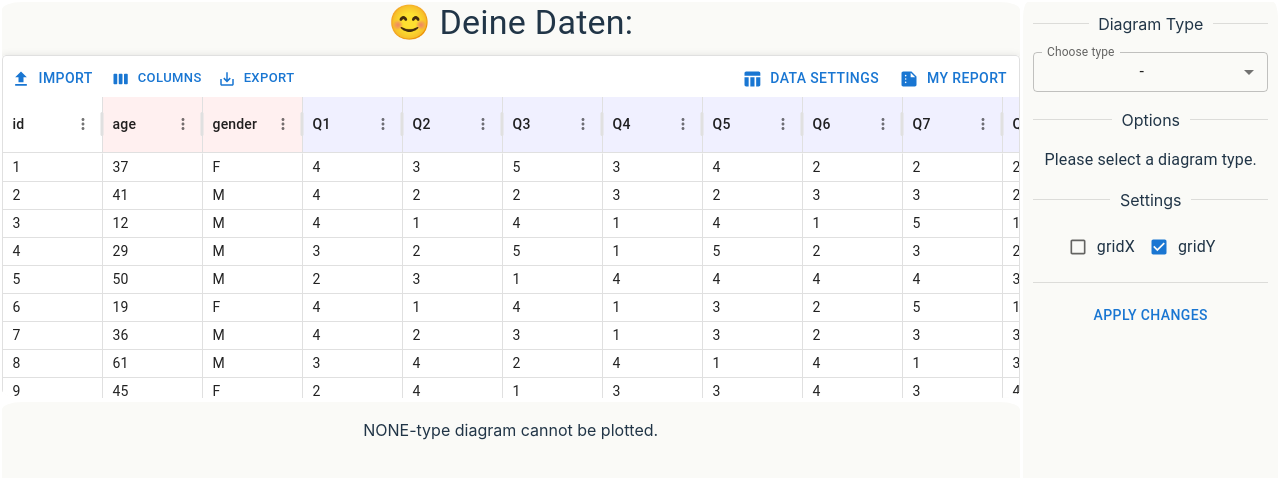
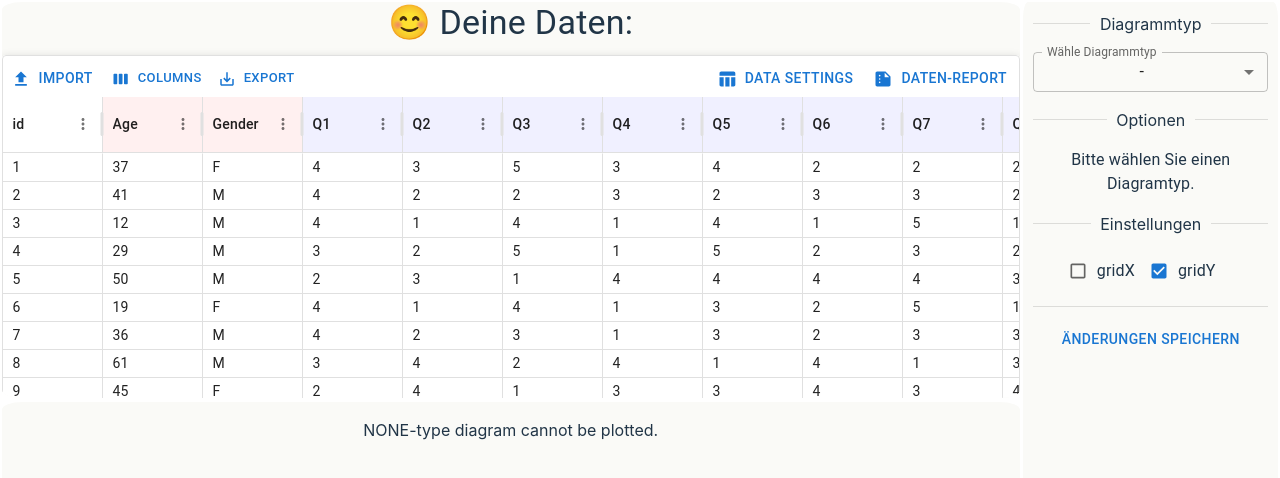
Before and after one commit to UniRegensburg/mme-sose24-statistics, a React (Vite) app: page /workspace in a window 1280 px wide. Shown: the top 478 px of the page. Built offline with nearby package versions, Linux system fonts and the light colour scheme.

Commit message:
Localization + Report Update

```diff
--- a/src/app/pages/workspace/datatables/DataTableTabs.jsx
+++ b/src/app/pages/workspace/datatables/DataTableTabs.jsx
@@ -9,13 +9,18 @@ import { DataGrid } from '@mui/x-data-grid';
 import TableToolbar from "./Toolbar/TableToolbar";
 import { useState } from "react";
 
-
+function _capitalizeFirstLetter(value) {
+  if (typeof value === 'string') {
+    return value.replace(/\b\w/g, (char) => char.toUpperCase());
+  }
+  return value;
+}
 
 function _prepareColumns(dataEntity) {
   const prepareCol = (type) => (col) => {
     return {
       field: col,
-      headerName: col,
+      headerName: _capitalizeFirstLetter(col),
       editable: col !== "id",
       headerClassName: `${type}-header`
     }
@@ -52,7 +57,6 @@ export default function DataTableTabs() {
   const [currentCol, setCurrentCol] = useState("")
 
   // ---------- Danger zone ends here ----------
-
 
   if (!dataEntity) {
     return (
--- a/src/app/pages/workspace/datatables/Toolbar/ImportBtn.jsx
+++ b/src/app/pages/workspace/datatables/Toolbar/ImportBtn.jsx
@@ -30,7 +30,7 @@ export default function ImportBtn() {
         startIcon={<FileUploadIcon />}
         onClick={handleBtnClick}
       >
-        import
+        Import
       </Button>
       <input
         ref={inputRef}
--- a/src/app/pages/workspace/datatables/Toolbar/MyReportBtn.jsx
+++ b/src/app/pages/workspace/datatables/Toolbar/MyReportBtn.jsx
@@ -1,4 +1,4 @@
-import { useState } from 'react'
+import { useState } from 'react';
 import {
   Button,
   Dialog,
@@ -14,14 +14,40 @@ import { useWorkspaceContext } from "../../../../../providers/WorkspaceProvider"
 import SummarizeIcon from '@mui/icons-material/Summarize';
 import dataAnalysisService from '../../../../../services/DataAnalysisService';
 
-
-
-// Function to capitalize the categories inside the Report
+// Function to capitalize the categories inside the report
 function capitalizeFirstLetter(string) {
   return string.charAt(0).toUpperCase() + string.slice(1);
 }
 
-// Function to make the Report more human readable
+// Function to format  objects/arrays to a more readable format
+function formatValue(value) {
+  if (Array.isArray(value)) {
+    return value.map(item => (
+      <ListItemText
+        key={item}
+        primary={typeof item === 'object' ? formatValue(item) : item}
+        sx={{ paddingLeft: 2 }} // Indent array items
+      />
+    ));
+  } else if (typeof value === 'object' && value !== null) {
+    return (
+      <List>
+        {Object.entries(value).map(([key, val]) => (
+          <ListItem key={key}>
+            <ListItemText
+              primary={capitalizeFirstLetter(key.replace(/_/g, ' '))}
+              secondary={typeof val === 'object' ? formatValue(val) : val}
+              sx={{ paddingLeft: 2 }} // Indent nested object values
+            />
+          </ListItem>
+        ))}
+      </List>
+    );
+  }
+  return value; // If it's not an array or object, return the value directly
+}
+
+// Function to make the report more human-readable
 function formatReport(report) {
   if (typeof report === 'object' && report !== null) {
     return (
@@ -29,8 +55,8 @@ function formatReport(report) {
         {Object.entries(report).map(([key, value]) => (
           <ListItem key={key}>
             <ListItemText
-              primary={capitalizeFirstLetter(key.replace(/_/g, ' '))} // Capitalize and replace underscores with spaces
-              secondary={typeof value === 'object' ? JSON.stringify(value, null, 2).replace(/[{}[\]]/g, '') : value}
+              primary={capitalizeFirstLetter(key.replace(/_/g, ' '))}
+              secondary={formatValue(value)}
             />
           </ListItem>
         ))}
@@ -38,8 +64,8 @@ function formatReport(report) {
     );
   }
 
-  // Return a string without brackets if it's not an Object
-  return <DialogContentText>{JSON.stringify(report).replace(/[{}[\]]/g, '')}</DialogContentText>;
+  // Return a string if the report is not an object
+  return <DialogContentText>{report}</DialogContentText>;
 }
 
 export default function MyReportBtn() {
@@ -56,7 +82,7 @@ export default function MyReportBtn() {
   return (
     <div>
       <Button onClick={handleClickOpen} startIcon={<SummarizeIcon />}>
-        my report
+        Daten-Report
       </Button>
       <Dialog
         fullWidth={true}
@@ -66,12 +92,12 @@ export default function MyReportBtn() {
       >
         <DialogContent>
           <Typography variant="h6" gutterBottom>
-            Report Details
+            Ihre übergebenen Daten:
           </Typography>
           {formatReport(report)}
         </DialogContent>
         <DialogActions>
-          <Button onClick={handleClose}>Close</Button>
+          <Button onClick={handleClose}>Schließen</Button>
         </DialogActions>
       </Dialog>
     </div>
--- a/src/app/pages/workspace/datatables/Toolbar/SetColumnsBtn.jsx
+++ b/src/app/pages/workspace/datatables/Toolbar/SetColumnsBtn.jsx
@@ -138,7 +138,7 @@ function QtnTypeSelect({ currentType, onChange }) {
   return (
     <>
     <FormControl fullWidth>
-      <InputLabel id="qtn-select">Set questionnaire type</InputLabel>
+      <InputLabel id="qtn-select">Fragebogen-Typ</InputLabel>
       <Select
         labelId="qtn-select"
         label="Set questionnaire type"
--- a/src/app/pages/workspace/modification/Modification.jsx
+++ b/src/app/pages/workspace/modification/Modification.jsx
@@ -69,12 +69,12 @@ function Modification() {
     onKeyDown={onKeyDown}
     >
       <Box sx={{ display: 'flex', flexDirection: 'column', gap: 2 }}>
-        <Divider>Diagram Type</Divider>
+        <Divider>Diagrammtyp</Divider>
         <FormControl fullWidth>
-          <InputLabel id="diagram-type">Choose type</InputLabel>
+          <InputLabel id="diagram-type">Wähle Diagrammtyp</InputLabel>
         <Select
           labelId="diagram-type"
-          label="Choose type"
+          label="Wähle Diagrammtyp"
           size="small"
           value={diagramEntity.type}
           onChange={handleTypeChange}
@@ -86,7 +86,7 @@ function Modification() {
         </Select>
         </FormControl>
 
-        <Divider>Options</Divider>
+        <Divider>Optionen</Divider>
 
         <OptionFields
           options={options}
@@ -95,7 +95,7 @@ function Modification() {
           onChange={handleInputChange}
         />
 
-        <Divider>Settings</Divider>
+        <Divider>Einstellungen</Divider>
 
         <DiagramSettings />
 
@@ -104,7 +104,7 @@ function Modification() {
 
 
       <Button onClick={confirm} style={{margin: '1em'}}>
-        Apply changes
+        Änderungen speichern
       </Button>
     </div>
   )
--- a/src/app/pages/workspace/modification/OptionFields.jsx
+++ b/src/app/pages/workspace/modification/OptionFields.jsx
@@ -10,7 +10,7 @@ export default function OptionFields({
 }) {
   if (allOptions.length === 0) {
     return (
-      <Typography>Please select a diagram type.</Typography>
+      <Typography>Bitte wählen Sie einen Diagramtyp.</Typography>
     )
   }
 
```
